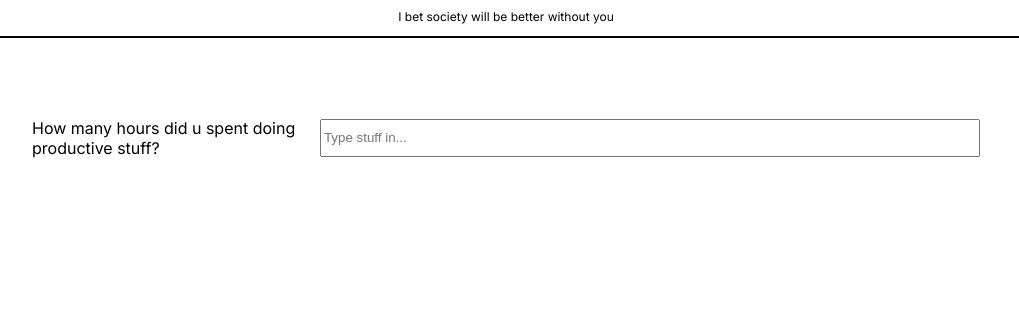
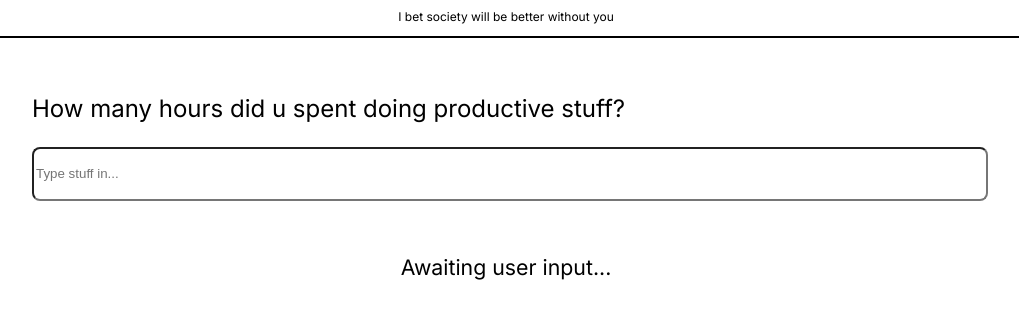
Before and after one commit to DanhTheAlyaSimp/Visuo, a plain HTML site: page index.html in a window 1280 px wide. Shown: the part 148-466 px from the top of the page, without its empty margins (134-1153 px from the left). Drawn offline with Linux system fonts and the light colour scheme.

Commit message:
new layout and a label

```diff
--- a/index.html
+++ b/index.html
@@ -22,6 +22,12 @@
                     <input type="text" id="input" name="hours" placeholder="Type stuff in...">
                 </form>
             </div>
+            <div id="visualize">
+                <p id="status">Awaiting user input...</p>
+                <div id="progressBars">
+
+                </div>
+            </div>
         </section>
     </main>
     <script src="script.js"></script>
--- a/script.js
+++ b/script.js
@@ -3,16 +3,15 @@ document.getElementById("form").addEventListener("submit",function(e){
 
     const form = e.target;
     const hours = form.hours.value;
-
+    const label = document.getElementById("status")
     if(!isNaN(hours) && hours.trim() !==""){
-        alert("Good")
-        alert(`Bro is bragging about working ${hours} hours a day`)
+        label.textContent = `Here is what you can achieve with your ${hours} hours per day productivity!`
     }
     else if(typeof hours === "string"){
-        alert("U can't even type a number? Can't be useful!")
+        label.textContent = "U can't even type a number? Can't be useful!"
     }
     else{
-        alert("What is even that data type...")
+        label.textContent = "What is even that data type..."
     }
 
 
--- a/style.css
+++ b/style.css
@@ -24,7 +24,6 @@ small {font-size: 0.750rem; /* 12px */}
     flex-direction: column;
     text-align: center;
     margin-top: 4rem;
-    margin-bottom: 4rem;
 }
 
 #title h1{
@@ -42,12 +41,28 @@ small {font-size: 0.750rem; /* 12px */}
 
 #form{
     display: flex;
-    gap:1rem;
+    flex-direction: column;
+    margin: 2rem;
+    justify-self: center;
+    width: 75%;
+}
+
+#form input{
+    width: 100%;
+    height: 3rem;
+    border-radius: 8px;
+}
+#form p{
+    font-size: 24px;
+    font-weight: 0 ;
+}
+
+#visualize{
+    display: flex;
     align-items: center;
-    width: 75%;
-    justify-self: center;
+    flex-direction: column;
 }
-#form input{
-    height: 2rem;
-    width: 100%;
+
+#visualize p{
+    font-size: 1.333rem;
 }
```
